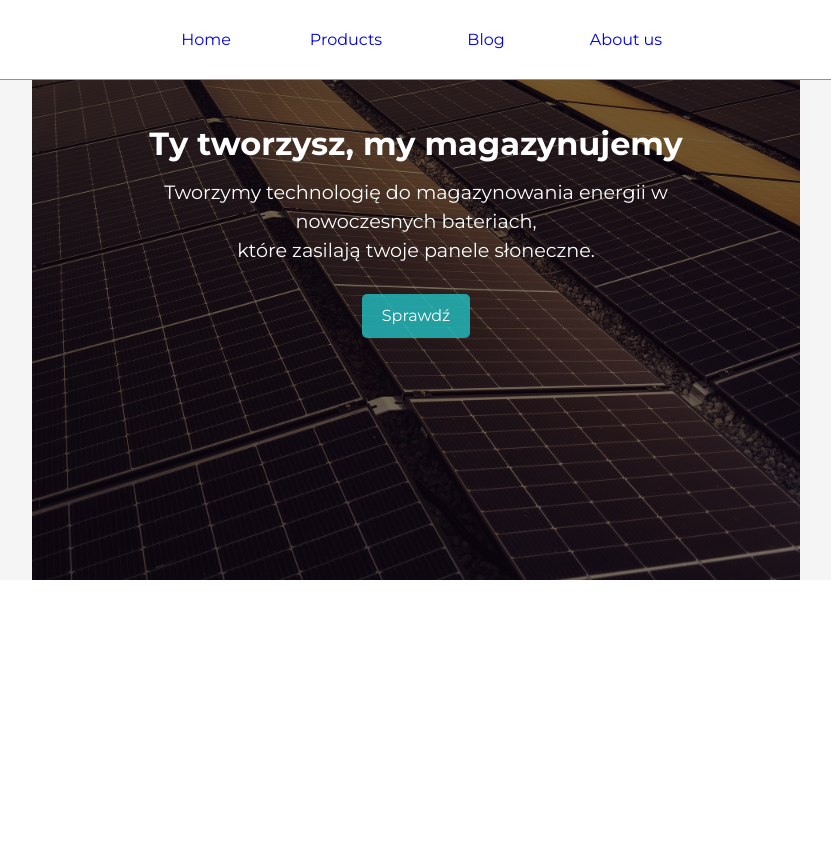
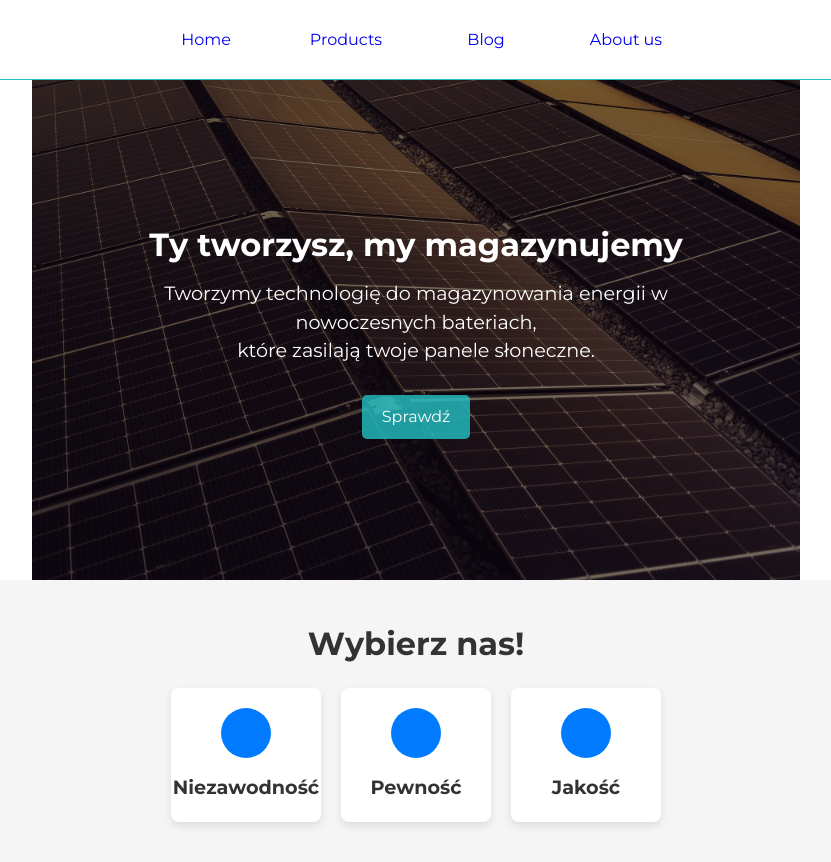
Before and after one commit to MaciejDabrowski1999/SolarSolution, a plain HTML site: page index.html in a window 1280 px wide. Shown: the whole page, without its empty margins (224-1055 px from the left). Before the commit the page ends 800 px from the top, so only its background shows below. Drawn offline with Linux system fonts and the light colour scheme.

Commit message:
add description section

```diff
--- a/index.html
+++ b/index.html
@@ -30,6 +30,7 @@
     </section>
     <section class="mainBanner">
       <div class="banner">
+        <div>
           <h1>Ty tworzysz, my magazynujemy</h1>
           <p>
             Tworzymy technologię do magazynowania energii w nowoczesnych
@@ -38,6 +39,24 @@
           </p>
           <button class="btn-check">Sprawdź</button>
         </div>
+      </div>
+    </section>
+    <section class="description mainBGC">
+      <h2>Wybierz nas!</h2>
+      <ul class="advantagesList">
+        <li class="advantage">
+          <div></div>
+          <h3>Niezawodność</h3>
+        </li>
+        <li class="advantage">
+          <div></div>
+          <h3>Pewność</h3>
+        </li>
+        <li class="advantage">
+          <div></div>
+          <h3>Jakość</h3>
+        </li>
+      </ul>
     </section>
   </body>
 </html>
--- a/style/header.css
+++ b/style/header.css
@@ -52,16 +52,20 @@ a:hover {
 a:visited {
   color: black;
 }
+.mainBGC {
+  background-color: #f5f5f5;
+}
 .mainBanner {
   display: flex;
   justify-content: center;
   align-items: center;
-  background-color: #f5f5f5;
   height: 500px; /* wysokość sekcji */
 }
 
 .banner {
-  text-align: center;
+  display: flex;
+  justify-content: center;
+  align-items: center;
   width: 60%;
   height: 100%;
   padding: 40px;
@@ -70,6 +74,9 @@ a:visited {
   background-size: cover; /* dopasowanie obrazu */
   background-position: center; /* wyśrodkowanie obrazu */
   color: white; /* jasny kolor tekstu na ciemnym tle */
+}
+.banner div {
+  text-align: center;
 }
 
 .banner h1 {
@@ -95,5 +102,58 @@ a:visited {
 }
 
 .btn-check:hover {
-  background-color: rgba(27, 141, 143, 0.85);
+  background-color: rgba(20, 107, 109, 0.85);
 }
+.description {
+  text-align: center;
+  padding: 40px;
+}
+
+.description h2 {
+  font-size: 2rem;
+  color: #333;
+  margin-bottom: 20px;
+}
+
+.advantagesList {
+  list-style: none;
+  display: flex;
+  justify-content: center;
+  gap: 20px;
+  padding: 0;
+  margin: 0;
+}
+
+.advantage {
+  display: flex;
+  flex-direction: column;
+  align-items: center;
+  width: 150px;
+  padding: 20px;
+  background-color: #ffffff;
+  border-radius: 8px;
+  box-shadow: 0 4px 8px rgba(0, 0, 0, 0.1); /* delikatny cień */
+  transition: transform 0.3s ease;
+}
+
+.advantage:hover {
+  transform: scale(1.05); /* efekt powiększenia na hover */
+}
+
+.advantage div {
+  width: 50px;
+  height: 50px;
+  background-color: #007bff; /* niebieski kolor dla ikony */
+  border-radius: 50%;
+  margin-bottom: 15px;
+  display: flex;
+  align-items: center;
+  justify-content: center;
+  color: white;
+  font-size: 1.5rem;
+}
+
+.advantage h3 {
+  font-size: 1.2rem;
+  color: #333;
+}
```
Lines whose indentation alone changed are shown as unchanged.
